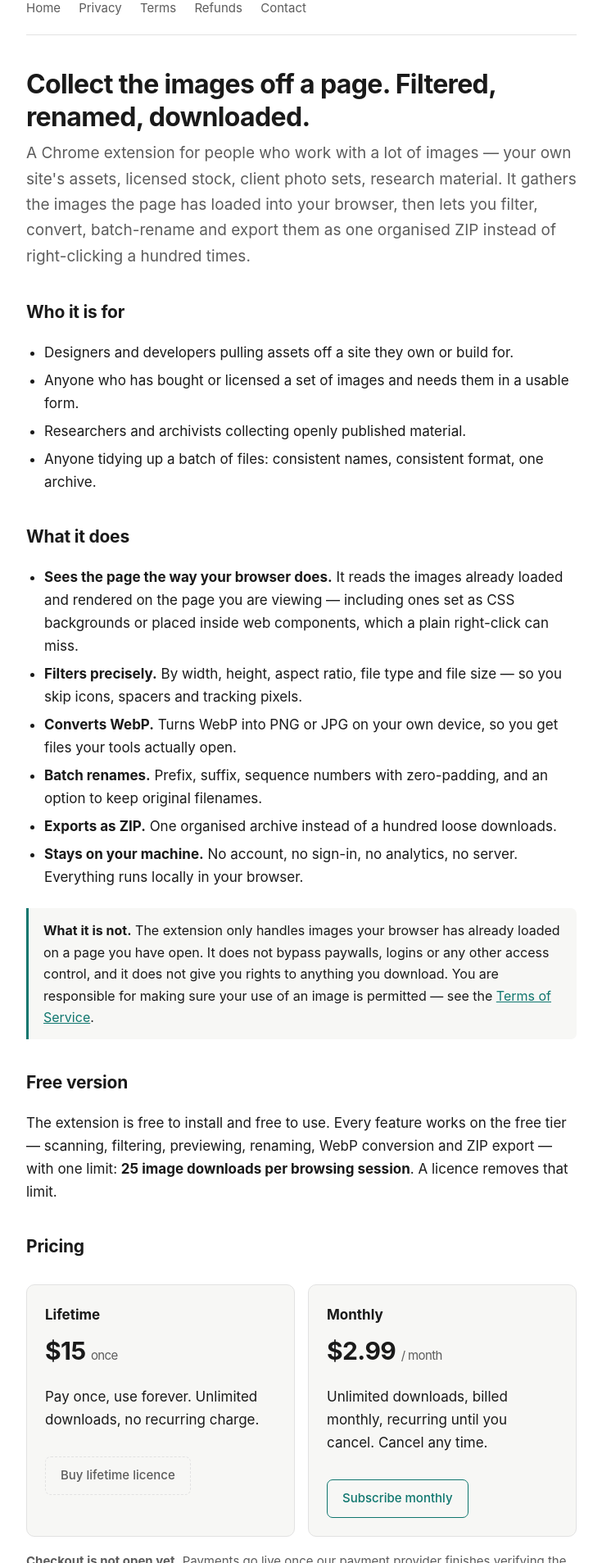
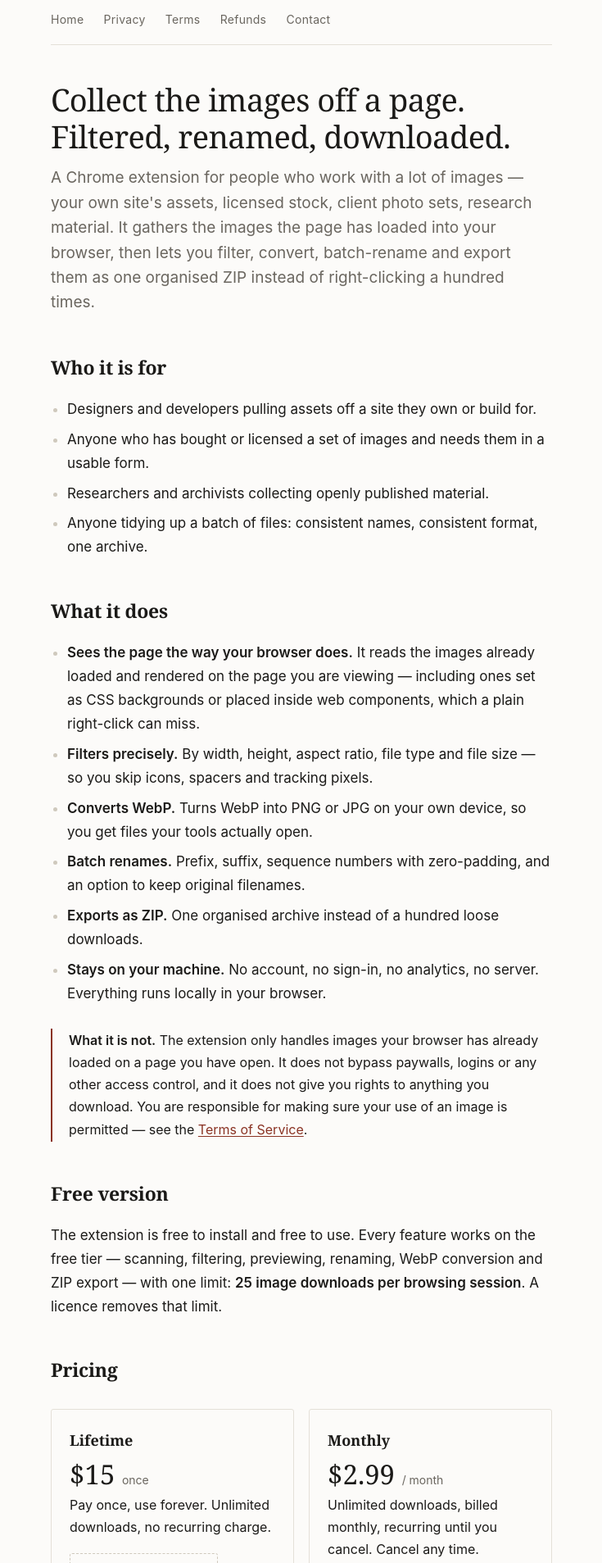
Before and after one commit to ApoorvVerma5/bmdr-site, a plain HTML site: page index.html in a window 1280 px wide. Shown: the part 92-1999 px from the top of the page at 82% size, without its empty margins (272-1007 px from the left). Drawn offline with Linux system fonts and the light colour scheme.

Commit message:
Refactor site styles for improved typography and layout consistency

```diff
--- a/styles.css
+++ b/styles.css
@@ -1,185 +1,255 @@
+/* Bulk Media Downloader + Renamer — site styles.
+   Warm paper, serif headings, hairline rules. One accent, used sparingly. */
+
 :root {
-  --ink: #1a1a1a;
-  --muted: #5c5c5c;
-  --line: #e2e2e2;
-  --accent: #0f766e;
-  --bg: #ffffff;
-  --soft: #f7f7f5;
+  --paper: #fcfbf9;
+  --ink: #1b1a18;
+  --muted: #6a665f;
+  --line: #e4e0d8;
+  --line-strong: #cfc9bd;
+  --fill: #f5f2ec;
+  --accent: #8a3324;
+
+  --serif: Georgia, "Iowan Old Style", "Palatino Linotype", serif;
+  --sans: -apple-system, BlinkMacSystemFont, "Segoe UI", Roboto, Helvetica, Arial, sans-serif;
+  --mono: ui-monospace, SFMono-Regular, "SF Mono", Menlo, Consolas, monospace;
 }
 
 * { box-sizing: border-box; }
 
 [hidden] { display: none !important; }
 
+::selection { background: #f0dcd6; }
+
+:focus-visible { outline: 2px solid var(--accent); outline-offset: 3px; }
+
 body {
   margin: 0;
-  padding: 0;
-  background: var(--bg);
+  background: var(--paper);
   color: var(--ink);
-  font-family: -apple-system, BlinkMacSystemFont, "Segoe UI", Roboto, Helvetica, Arial, sans-serif;
+  font-family: var(--sans);
   font-size: 17px;
-  line-height: 1.65;
+  line-height: 1.7;
   -webkit-font-smoothing: antialiased;
 }
 
 .wrap {
-  max-width: 720px;
+  max-width: 660px;
   margin: 0 auto;
-  padding: 48px 24px 80px;
+  padding: 56px 24px 88px;
 }
+
+/* --- Header ---------------------------------------------------------- */
 
 header.site {
   border-bottom: 1px solid var(--line);
-  margin-bottom: 40px;
-  padding-bottom: 20px;
+  margin-bottom: 44px;
+  padding-bottom: 18px;
 }
 
 header.site a.brand {
-  font-weight: 650;
-  font-size: 18px;
+  font-family: var(--serif);
+  font-size: 20px;
   color: var(--ink);
   text-decoration: none;
   letter-spacing: -0.01em;
 }
 
 nav.site {
-  margin-top: 12px;
-  font-size: 15px;
+  margin-top: 14px;
+  font-size: 14px;
+  letter-spacing: 0.02em;
 }
 
 nav.site a {
   color: var(--muted);
   text-decoration: none;
-  margin-right: 18px;
+  margin-right: 20px;
 }
 
-nav.site a:hover { color: var(--accent); text-decoration: underline; }
+nav.site a:hover { color: var(--accent); }
+
+/* --- Type ------------------------------------------------------------ */
 
 h1 {
-  font-size: 32px;
-  line-height: 1.25;
-  letter-spacing: -0.02em;
-  margin: 0 0 8px;
+  font-family: var(--serif);
+  font-weight: 400;
+  font-size: 38px;
+  line-height: 1.18;
+  letter-spacing: -0.015em;
+  text-wrap: balance;
+  margin: 0 0 14px;
 }
 
 h2 {
-  font-size: 21px;
+  font-family: var(--serif);
+  font-weight: 600;
+  font-size: 23px;
   letter-spacing: -0.01em;
-  margin: 36px 0 10px;
+  margin: 44px 0 12px;
 }
 
-h3 { font-size: 17px; margin: 24px 0 6px; }
+h3 {
+  font-family: var(--serif);
+  font-weight: 600;
+  font-size: 18px;
+  margin: 0 0 6px;
+}
 
-p, li { color: var(--ink); }
+strong { font-weight: 600; }
 
-.lede { font-size: 19px; color: var(--muted); margin-top: 0; }
+.lede {
+  font-size: 19px;
+  line-height: 1.6;
+  color: var(--muted);
+  margin-top: 0;
+}
 
-.updated { font-size: 15px; color: var(--muted); margin-bottom: 32px; }
+.updated {
+  font-variant-caps: all-small-caps;
+  letter-spacing: 0.05em;
+  font-size: 16px;
+  color: var(--muted);
+  margin: -4px 0 34px;
+}
 
-a { color: var(--accent); }
+.fineprint { font-size: 15px; color: var(--muted); margin-top: 18px; }
 
-ul { padding-left: 22px; }
+a {
+  color: var(--accent);
+  text-decoration-thickness: 1px;
+  text-underline-offset: 2px;
+}
 
-li { margin-bottom: 6px; }
+ul, ol { padding-left: 20px; }
+
+li { margin-bottom: 8px; }
+
+li::marker { color: var(--line-strong); }
+
+code {
+  font-family: var(--mono);
+  font-size: 15px;
+  background: var(--fill);
+  padding: 1px 5px;
+  border-radius: 2px;
+}
+
+/* --- Pricing --------------------------------------------------------- */
 
 .pricing {
   display: flex;
-  gap: 16px;
+  gap: 18px;
   flex-wrap: wrap;
   margin: 28px 0 8px;
 }
 
 .plan {
-  flex: 1 1 260px;
+  flex: 1 1 250px;
   border: 1px solid var(--line);
-  border-radius: 10px;
-  padding: 22px;
-  background: var(--soft);
+  border-radius: 3px;
+  padding: 22px 22px 24px;
 }
 
-.plan .price { font-size: 30px; font-weight: 650; letter-spacing: -0.02em; }
+.plan .price {
+  font-family: var(--serif);
+  font-size: 33px;
+  line-height: 1.2;
+  margin-bottom: 4px;
+}
 
-.plan .per { font-size: 15px; color: var(--muted); font-weight: 400; }
+.plan .per {
+  font-family: var(--sans);
+  font-size: 14px;
+  color: var(--muted);
+}
 
-.plan h3 { margin-top: 0; }
+.plan p { font-size: 16px; margin: 0; }
+
+/* --- Buttons --------------------------------------------------------- */
 
 .btn {
   display: inline-block;
-  margin-top: 14px;
+  margin-top: 18px;
   padding: 10px 18px;
   background: var(--accent);
-  color: #fff;
-  border-radius: 7px;
+  color: var(--paper);
+  border: 1px solid var(--accent);
+  border-radius: 3px;
+  font-family: inherit;
+  font-size: 15px;
+  font-weight: 500;
+  letter-spacing: 0.01em;
   text-decoration: none;
-  font-size: 15px;
-  font-weight: 550;
-  border: none;
   cursor: pointer;
-  font-family: inherit;
 }
 
-.btn:hover { opacity: 0.9; }
+.btn:hover { background: #75291c; border-color: #75291c; }
 
-.btn.secondary { background: transparent; color: var(--accent); border: 1px solid var(--accent); }
+.btn.secondary {
+  background: transparent;
+  color: var(--ink);
+  border-color: var(--line-strong);
+}
 
-/* Checkout not yet live: reads as a button, but is visibly inert rather than
-   being a link the visitor can follow to a 404. Remove with the spans. */
-.btn--pending {
-  background: var(--soft);
+.btn.secondary:hover { background: var(--fill); border-color: var(--muted); }
+
+/* Checkout not live yet: reads as a button, but visibly inert. */
+.btn--pending,
+.btn.secondary.btn--pending {
+  background: transparent;
   color: var(--muted);
-  border: 1px dashed var(--line);
+  border: 1px dashed var(--line-strong);
   cursor: not-allowed;
 }
 
-.btn--pending:hover { opacity: 1; }
+/* --- Callouts -------------------------------------------------------- */
 
 .note {
-  background: var(--soft);
-  border-left: 3px solid var(--accent);
-  padding: 14px 18px;
-  border-radius: 0 7px 7px 0;
-  margin: 24px 0;
+  border-left: 2px solid var(--accent);
+  padding: 1px 0 1px 20px;
+  margin: 28px 0;
   font-size: 16px;
 }
 
-code {
-  background: var(--soft);
-  padding: 2px 6px;
-  border-radius: 4px;
-  font-size: 15px;
-  font-family: ui-monospace, SFMono-Regular, Menlo, monospace;
+.keybox {
+  font-family: var(--mono);
+  font-size: 17px;
+  background: var(--fill);
+  border: 1px solid var(--line);
+  border-radius: 3px;
+  padding: 16px;
+  word-break: break-all;
+  margin: 20px 0 0;
 }
+
+/* --- Footer ---------------------------------------------------------- */
 
 footer.site {
   border-top: 1px solid var(--line);
-  margin-top: 56px;
-  padding-top: 20px;
-  font-size: 15px;
+  margin-top: 68px;
+  padding-top: 22px;
+  font-size: 14px;
+  line-height: 1.65;
   color: var(--muted);
 }
 
-footer.site a { color: var(--muted); margin-right: 16px; }
+footer.site a { color: var(--muted); margin-right: 18px; }
+
+footer.site a:hover { color: var(--accent); }
 
 /* Links inside footer prose sit in a sentence, not in the link row. */
 footer.site p a { margin-right: 0; }
 
-footer.site .seller { margin-bottom: 8px; }
+footer.site .seller { margin-bottom: 6px; }
 
-.fineprint { font-size: 15px; color: var(--muted); margin-top: 18px; }
-
-.keybox {
-  font-family: ui-monospace, SFMono-Regular, Menlo, monospace;
-  font-size: 18px;
-  background: var(--soft);
-  border: 1px solid var(--line);
-  border-radius: 8px;
-  padding: 16px;
-  word-break: break-all;
-  margin: 16px 0;
-}
+/* --- Small screens --------------------------------------------------- */
 
 @media (max-width: 560px) {
   body { font-size: 16px; }
-  h1 { font-size: 27px; }
-  .wrap { padding: 32px 18px 64px; }
+  h1 { font-size: 30px; }
+  h2 { font-size: 21px; }
+  .lede { font-size: 18px; }
+  .wrap { padding: 36px 20px 64px; }
+  nav.site a { margin-right: 16px; }
 }
```
